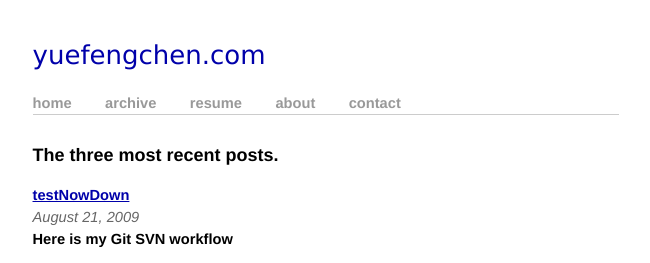
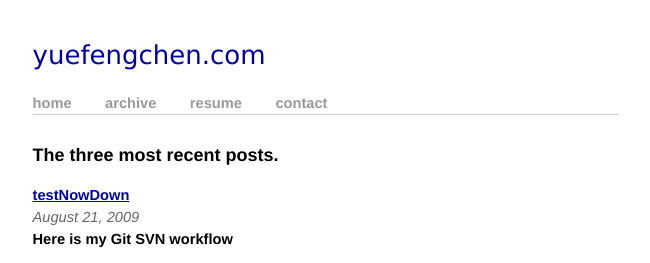
Before and after one commit to yuefengchen/yuefengchen.github.com, a Jekyll site: the page built from index.html, in a window 1280 px wide. Shown: the top 263 px of the page, without its empty margins (314-964 px from the left). Built offline with Jekyll 4.4.1, drawn with Linux system fonts in a browser that asks for light colours; Markdown is read by kramdown in place of the engine named in the settings; comment, search, counter and statistics services are not loaded.

Commit message:
add bug solution

```diff
--- a/_layouts/default.html
+++ b/_layouts/default.html
@@ -20,7 +20,6 @@
 			<a class="extra" href="/">home</a>
 			<a class="extra" href="/archive.html">archive</a>
                         <a class="extra" href="/resume.html">resume</a>
-			<a class="extra" href="/about.html">about</a>
 			<a class="extra" href="/contact.html">contact</a>
 		</div>
 
```
